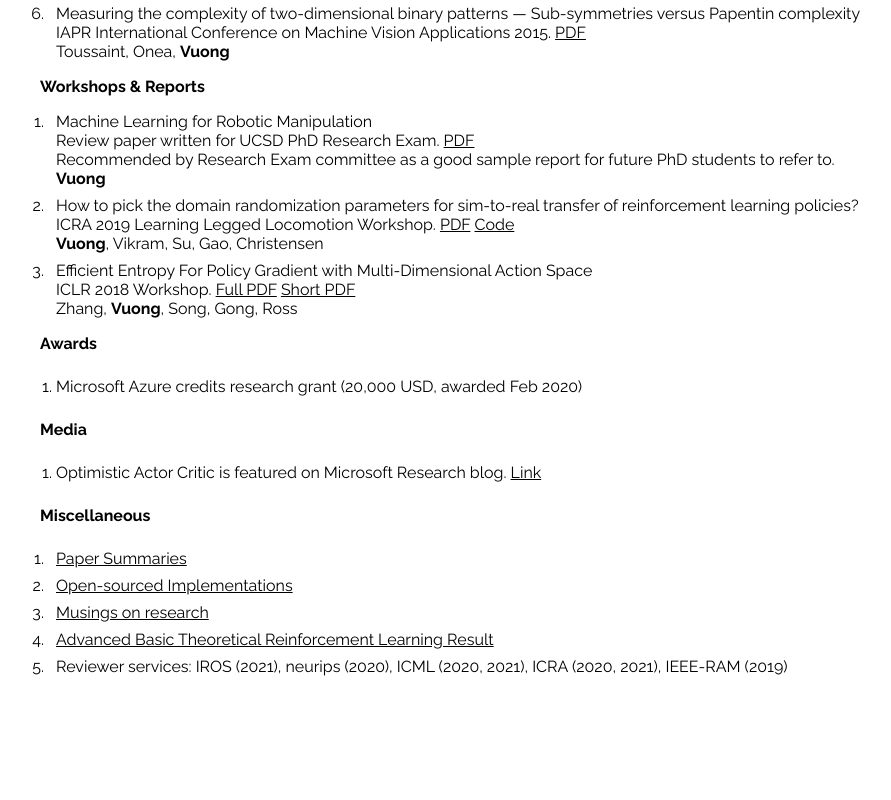
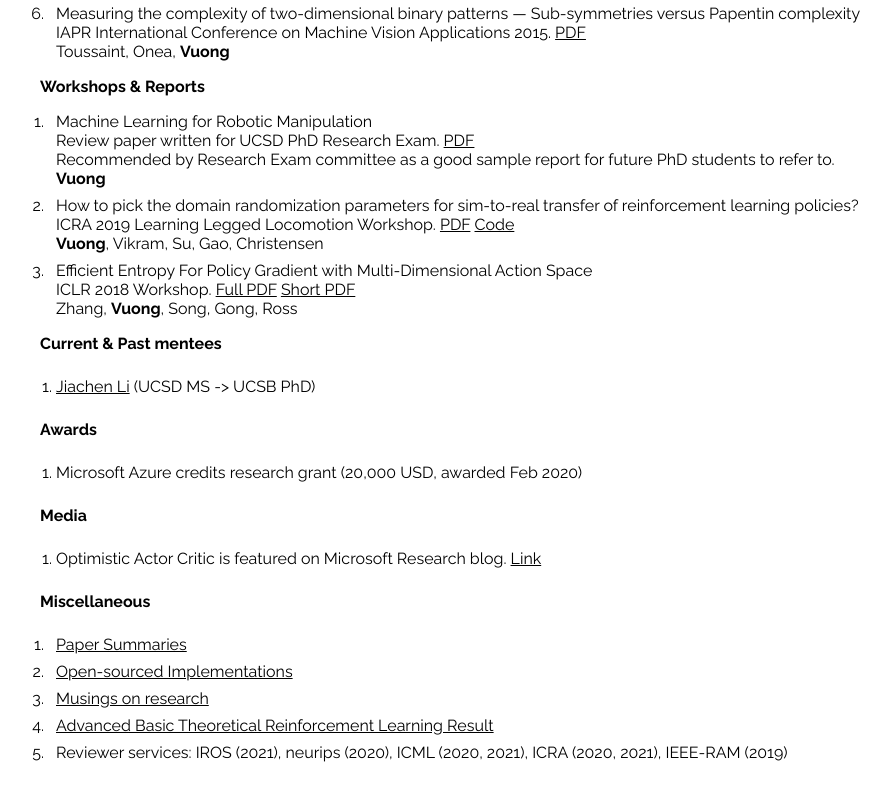
Before and after one commit to quanvuong/quanvuong.github.io, a React (Create React App) app: page / in a window 1280 px wide. Shown: the part 947-1747 px from the top of the page, without its empty margins (8-899 px from the left). Before the commit the page ends 1663 px from the top, so only its background shows below. Built offline with nearby package versions, Linux system fonts and the light colour scheme.

Commit message:
add jiachen

```diff
--- a/src/App.js
+++ b/src/App.js
@@ -8,6 +8,8 @@ import Papers from './Papers.js';
 import Implementaions from './Implementations.js';
 import Media from './Media.js';
 import Award from './Award.js';
+import Mentees from './Mentees';
+
 import arebirdintelligent from './6d94c45d2cafa385a8be5f3ea8.jpg';
 import adult from './adult.jpg';
 
@@ -48,6 +50,7 @@ class App extends Component {
         <div className="Body">
           <Summary />
           <Papers />
+          <Mentees />
           <Award />
           <Media />
           <Implementaions />
--- /dev/null
+++ b/src/Mentees.js
@@ -0,0 +1,25 @@
+import React, { Component } from 'react';
+import "./Award.css";
+import "./Implementations.css";
+
+class Mentees extends Component {
+    render() {
+
+        return (
+            <div className="Award">
+                <div className="AwardHeader">Current & Past mentees</div>
+
+                <ol>
+                    <div className="OnePaper">
+                        <li>
+                            <a href="https://sites.google.com/view/jiachenli/">Jiachen Li</a> (UCSD MS -> UCSB PhD)
+                        </li>
+                    </div>
+                </ol>
+
+            </div>
+        );
+    }
+}
+
+export default Mentees;
```
